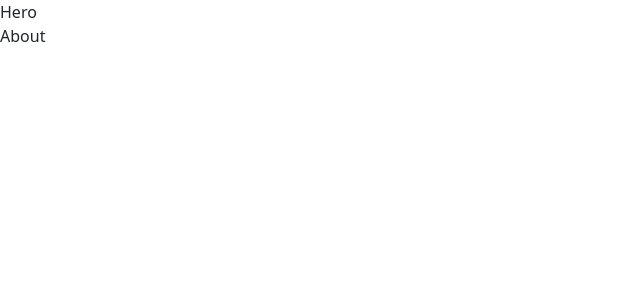
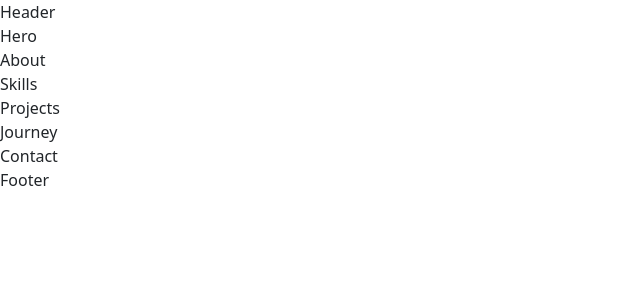
Before and after one commit to SimonePalmisciano/my_portfolio, a React (Vite) app: page / in a window 1280 px wide. Shown: the top 300 px of the page, without its empty margins (0-640 px from the left). Built offline with nearby package versions, Linux system fonts and the light colour scheme.

Commit message:
refactor: update project structure by renaming package, adding new sections for Skills, Projects, Journey, and Contact, and integrating them into App component

```diff
--- a/package.json
+++ b/package.json
@@ -1,5 +1,5 @@
 {
-  "name": "react-props",
+  "name": "my-portfolio",
   "private": true,
   "version": "0.0.0",
   "type": "module",
--- a/src/App.jsx
+++ b/src/App.jsx
@@ -1,13 +1,31 @@
+import Header from "./partials/Header.jsx";
+import Footer from "./partials/Footer.jsx";
 import Hero from "./sections/Hero.jsx";
 import About from "./sections/About.jsx";
+import Skills from "./sections/Skills.jsx";
+import Projects from "./sections/Projects.jsx";
+import Journey from "./sections/Journey.jsx";
+import Contact from "./sections/Contact.jsx";
 
 
 
 function App() {
   return (
     <>
+    <Header />
+
+    <main>
+
       <Hero />
       <About />
+      <Skills />
+      <Projects />
+      <Journey />
+      <Contact />
+
+    </main>
+
+    <Footer />
     </>
   )
 }
--- /dev/null
+++ b/src/sections/Contact.jsx
@@ -0,0 +1,6 @@
+function Contact() {
+    return (
+        <div>Contact</div>
+    )
+}
+export default Contact
--- /dev/null
+++ b/src/sections/Journey.jsx
@@ -0,0 +1,6 @@
+function Journey() {
+    return (
+        <div>Journey</div>
+    )
+}
+export default Journey
--- /dev/null
+++ b/src/sections/Projects.jsx
@@ -0,0 +1,6 @@
+function Projects() {
+    return (
+        <div>Projects</div>
+    )
+}
+export default Projects
--- /dev/null
+++ b/src/sections/Skills.jsx
@@ -0,0 +1,6 @@
+function Skills() {
+    return (
+        <div>Skills</div>
+    )
+}
+export default Skills
```
